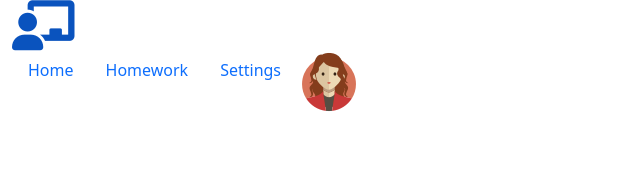
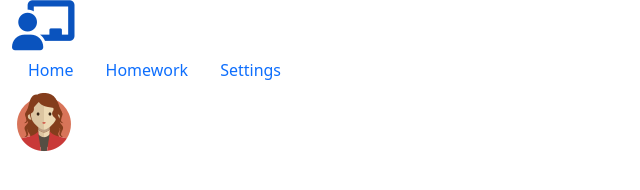
Before and after one commit to dishabev/0312bootsrtap, a plain HTML site: page index.html in a window 1280 px wide. Shown: the whole page, without its empty margins (0-640 px from the left). Drawn offline with Linux system fonts and the light colour scheme.

Commit message:
07/12 на уроке2

```diff
--- a/index.html
+++ b/index.html
@@ -24,11 +24,11 @@
     </a>
     <a class="nav-link" href="#">
         Settings
-    </a>
-    <a href=""><img src="images/av_64.png" alt="logo"></a>
+            </a>
+</nav>
+    <div><a href=""><img src="images/av_64.png" alt="logo"></a></div>
+        <div class="account"></div>
 
-    <div class="account"></div>
-</nav>
 </div>
 
 
```
